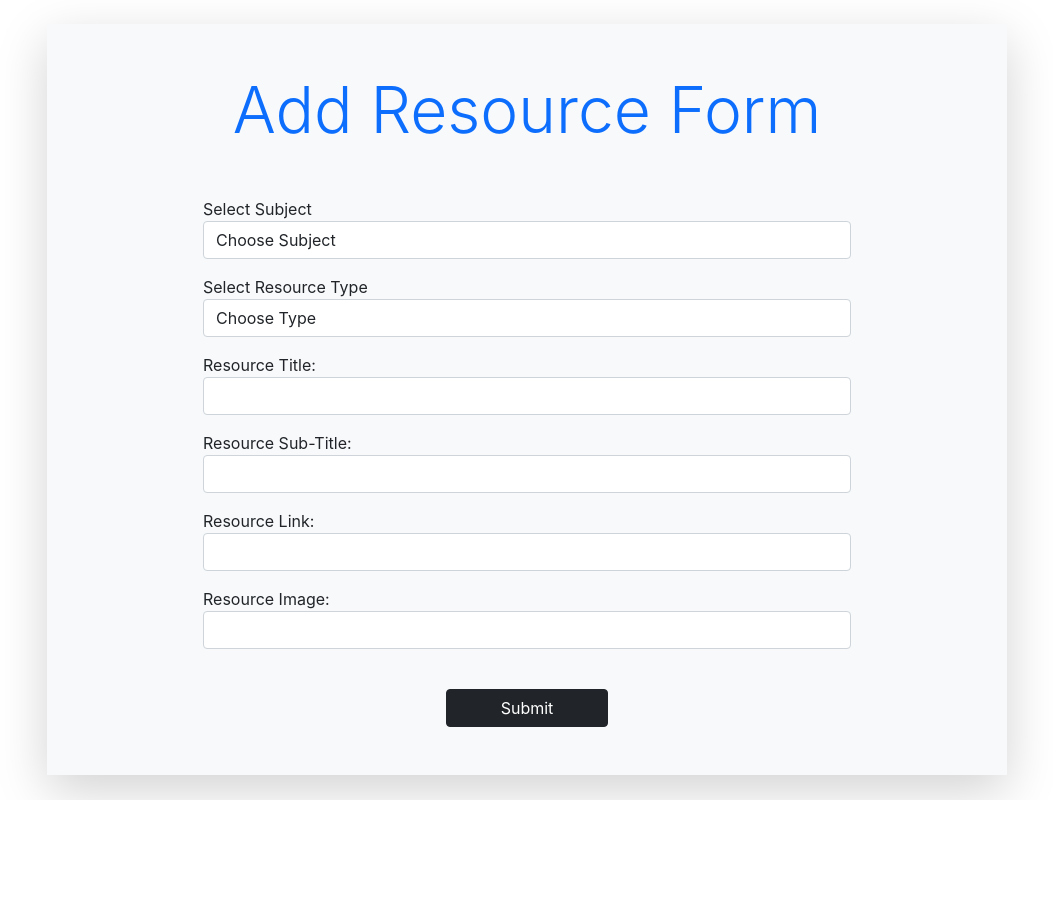
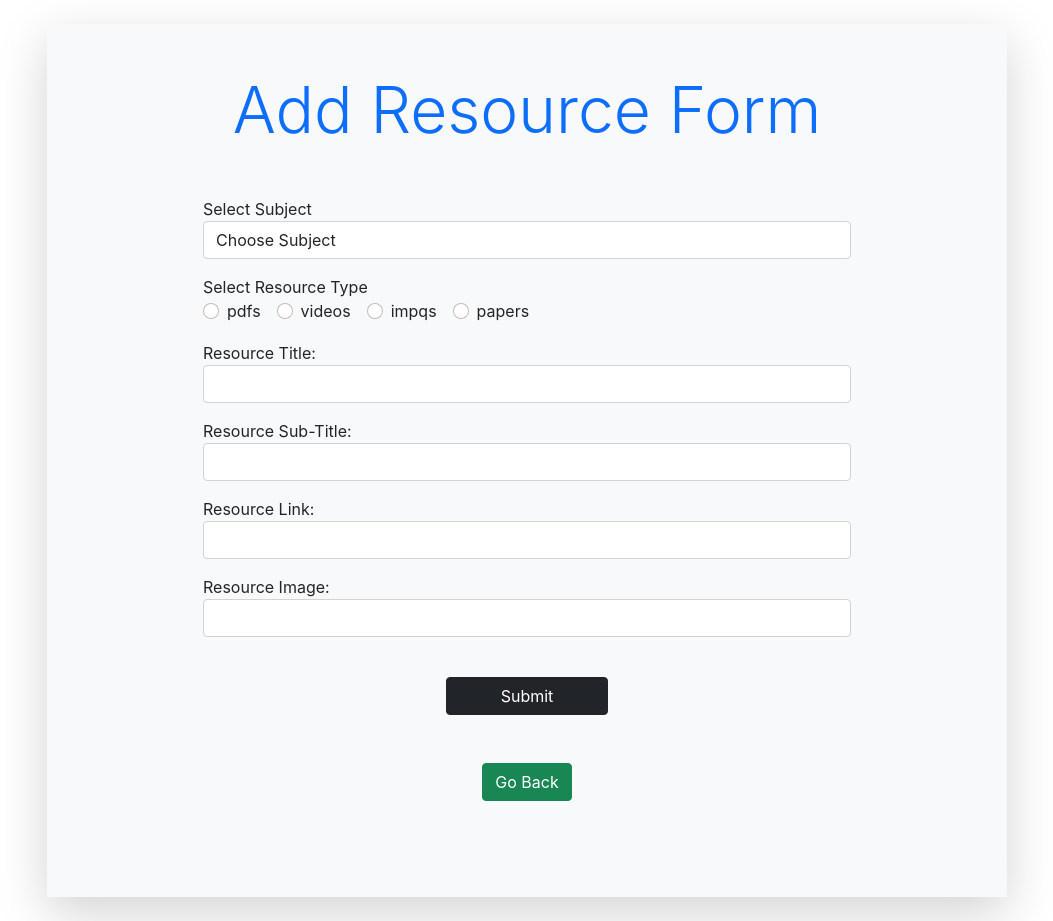
Before and after one commit to ch-neha/PrepBright, a React (Create React App) app: page /addresource in a window 1280 px wide. Shown: the whole page, without its empty margins (113-1166 px from the left). Before the commit the page ends 800 px from the top, so only its background shows below. Built offline with nearby package versions, Linux system fonts and the light colour scheme.

Commit message:
feat: resources form

```diff
--- a/src/Components/ResourceForm.js
+++ b/src/Components/ResourceForm.js
@@ -2,20 +2,47 @@ import React from 'react';
 import { useForm } from 'react-hook-form';
 import { Link } from 'react-router-dom'
 import { addpapers } from '../slices/papersSlice';
+import { addimpqs } from '../slices/impqsSlice';
+import { addpdfs } from '../slices/pdfSlice';
+import { addvideos } from '../slices/ytSlice';
 import { useDispatch, useSelector } from 'react-redux';
+import { useState } from 'react';
 
 export default function ResourceForm() {
     let { register, handleSubmit, formState: { errors } } = useForm()
 
     let dispatch = useDispatch();
 
-    const onFormSubmit = (resourceObj) => {
-        console.log(resourceObj);
-        // let actionObj = addpapers(resourceObj);
-        // dispatch(actionObj);
+    let [resadd, change] = useState(false);
+
+    const subjs = useSelector(state => state.subs);
+    const [selectedSubj, changeSelected] = useState("empty");
+
+    let setSubject = (event) => {
+        changeSelected(event.target.value);
     }
 
-    const subjs = useSelector(state => state.subs);
+    const onFormSubmit = (resourceObj) => {
+        resourceObj.subject = selectedSubj;
+        let actionObj;
+        if (resourceObj.type === "papers") {
+            actionObj = addpapers(resourceObj);
+        }
+        else if (resourceObj.type === "impqs") {
+            actionObj = addimpqs(resourceObj);
+        }
+        else if (resourceObj.type === "pdfs") {
+            actionObj = addpdfs(resourceObj);
+        }
+        else {
+            actionObj = addvideos(resourceObj);
+        }
+        dispatch(actionObj);
+        console.log(actionObj);
+        change(true);
+    }
+
+
 
     return (
         <div className='shadow-lg w-75 mx-auto m-4 p-5 bg-light'>
@@ -23,22 +50,41 @@ export default function ResourceForm() {
             <form className="w-75 mx-auto" onSubmit={handleSubmit(onFormSubmit)}>
                 <div className="mb-3 form-group" >
                     <label for="subj">Select Subject</label>
-                    <select id="subj" class="form-control">
+                    <select id="subj" className="form-control" {...register("subject")} onChange={setSubject}>
                         <option selected>Choose Subject</option>
                         {
-                            subjs.map((ele) => <option {...register("subj")}>{ele}</option>)
+                            subjs.map((ele) => <option  >{ele}</option>)
                         }
                     </select>
                 </div>
                 <div className="mb-3 form-group" >
                     <label for="type">Select Resource Type</label>
-                    <select id="type" class="form-control">
-                        <option selected>Choose Type</option>
-                        <option {...register("type")}>videos</option>
-                        <option {...register("type")}>pdfs</option>
-                        <option {...register("type")}>papers</option>
-                        <option {...register("type")}>impqs</option>
-                    </select>
+                    <br></br>
+                    <div className='form-check form-check-inline'>
+
+                        <label htmlFor='pdf' className='form-check-label'>
+                            <input className='form-check-input' {...register("type")} type="radio" value="pdfs" id='pdf' />
+                            pdfs
+                        </label>
+                    </div>
+                    <div className='form-check form-check-inline'>
+                        <label htmlFor='video' className='form-check-label'>
+                            <input className='form-check-input' {...register("type")} type="radio" value="videos" id='video' />
+                            videos
+                        </label>
+                    </div>
+                    <div className='form-check form-check-inline'>
+                        <label htmlFor='impqs' className='form-check-label'>
+                            <input className='form-check-input' {...register("type")} type="radio" value="impqs" id='impqs' />
+                            impqs
+                        </label>
+                    </div>
+                    <div className='form-check form-check-inline'>
+                        <label htmlFor='papers' className='form-check-label'>
+                            <input className='form-check-input' {...register("type")} type="radio" value="papers" id='papers' />
+                            papers
+                        </label>
+                    </div>
                 </div>
                 <div className="mb-3">
                     <label htmlFor="title">Resource Title: </label>
@@ -48,22 +94,33 @@ export default function ResourceForm() {
                 </div>
                 <div className="mb-3">
                     <label htmlFor="subtitle">Resource Sub-Title: </label>
-                    <input type="text" id="sub-title" className='form-control' {...register("sub-title")}></input>
+                    <input type="text" id="subtitle" className='form-control' {...register("sub-title")}></input>
                 </div>
                 <div className="mb-3">
-                    <label htmlFor="link">Resource Link: </label>
-                    <input type="text" id="link" className='form-control' {...register("link")}></input>
+                    <label htmlFor="reslink">Resource Link: </label>
+                    <input type="text" id="reslink" className='form-control' {...register("link")}></input>
                 </div>
                 <div className="mb-3">
                     <label htmlFor="img">Resource Image: </label>
-                    <input type="text" id="img" className='form-control' {...register("img")}></input>
+                    <input type="text" id="img" className='form-control' {...register("imgurl")}></input>
                 </div>
                 <div className='text-center'>
-                    {/* <Link to="/subjects"> */}
+
                     <button type="submit" className='btn btn-dark mt-4 w-25'>Submit</button>
-                    {/* </Link> */}
+
                 </div>
             </form>
+
+            {
+                resadd == true && <p className="w-25 text-info text-center mx-auto my-2">Resource Added!</p>
+            }
+
+            <div className="mx-auto w-25 my-5 text-center" >
+                <Link to="/subjects">
+                    <button className="btn btn-success " type="button">Go Back</button>
+                </Link>
+            </div>
+
         </div>
 
     )
--- a/src/slices/impqsSlice.js
+++ b/src/slices/impqsSlice.js
@@ -19,7 +19,13 @@ const materials = [
 export const impqsSlice = createSlice({
     name: "important questions",
     initialState: materials,
+    reducers: {
+        addimpqs: (state, action) => {
+            state.push(action.payload);
+        }
+    }
 })
 
-// export reducer
+export const { addimpqs } = impqsSlice.actions;
+
 export default impqsSlice.reducer;
--- a/src/slices/pdfSlice.js
+++ b/src/slices/pdfSlice.js
@@ -19,7 +19,13 @@ const materials = [
 export const pdfSlice = createSlice({
     name: "pdfs",
     initialState: materials,
+    reducers: {
+        addpdfs: (state, action) => {
+            state.push(action.payload);
+        }
+    }
 })
 
-// export reducer
+export const { addpdfs } = pdfSlice.actions;
+
 export default pdfSlice.reducer;
--- a/src/slices/ytSlice.js
+++ b/src/slices/ytSlice.js
@@ -19,7 +19,13 @@ const materials = [
 export const ytSlice = createSlice({
     name: "videos",
     initialState: materials,
+    reducers: {
+        addvideos: (state, action) => {
+            state.push(action.payload);
+        }
+    }
 })
 
-// export reducer
+export const { addvideos } = ytSlice.actions;
+
 export default ytSlice.reducer;
```
